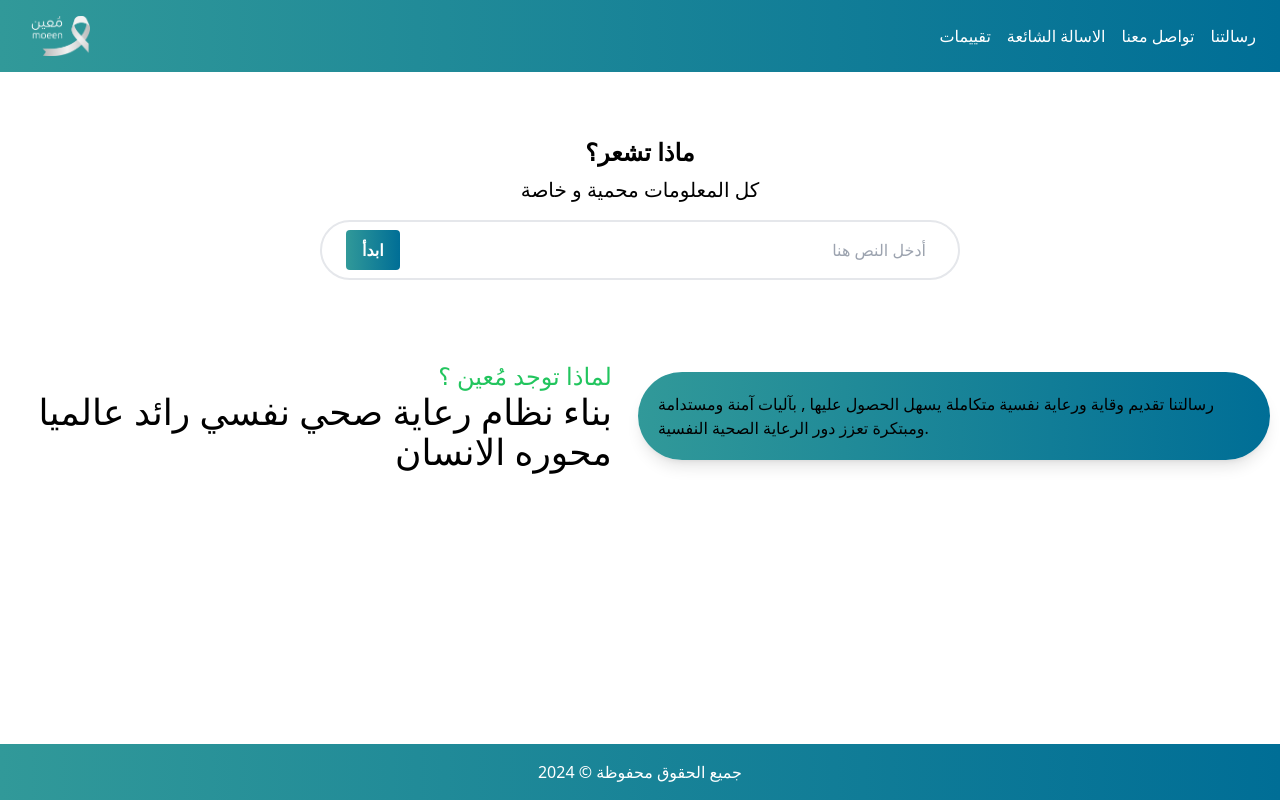
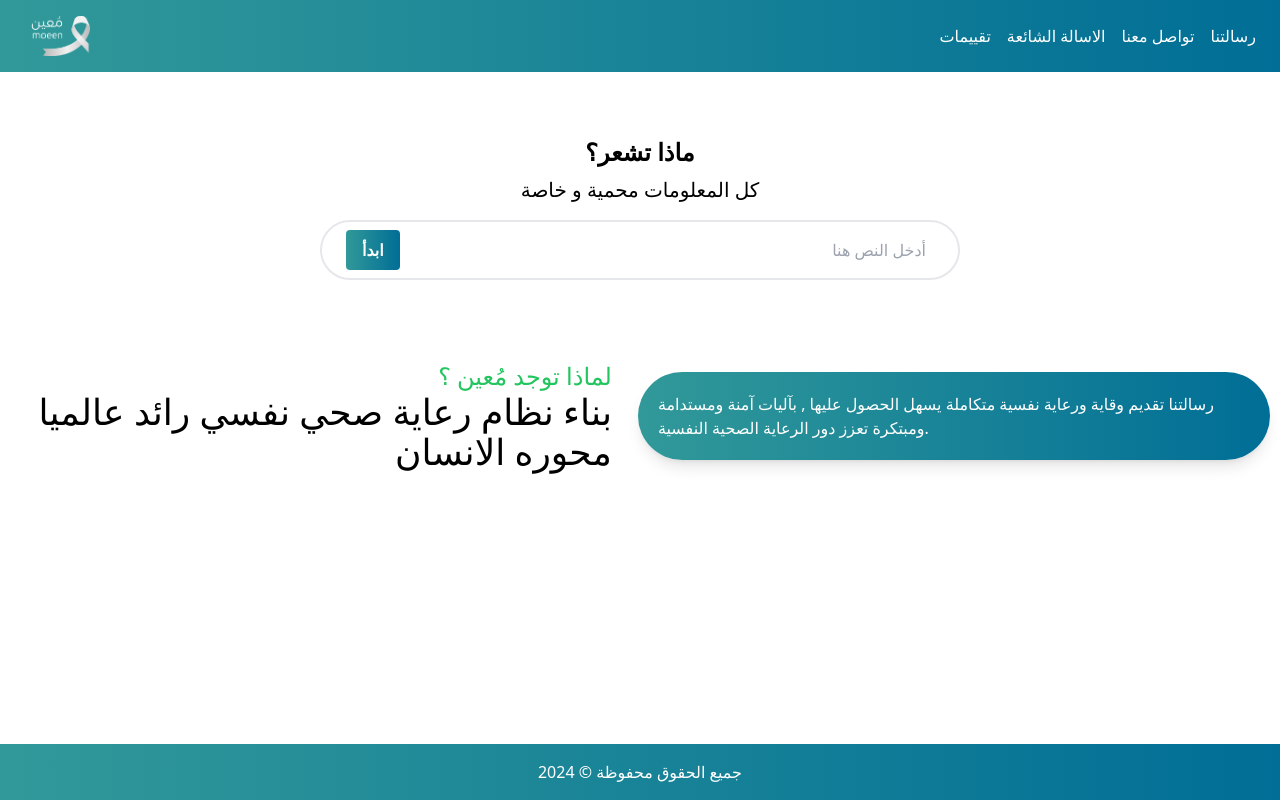
Before and after one commit to imadaitelarabi/moiin, a Nuxt app in the folder frontend/src/: page / in a window 1280 px wide. Built offline with nearby package versions, Linux system fonts and the light colour scheme.

Commit message:
Update SectionTwo.vue

```diff
--- a/frontend/src/components/sections/home/SectionTwo.vue
+++ b/frontend/src/components/sections/home/SectionTwo.vue
@@ -20,6 +20,6 @@
 
 <style scoped>
 section {
-  @apply bg-white;
+  @apply bg-white text-white;
 }
 </style>
```
